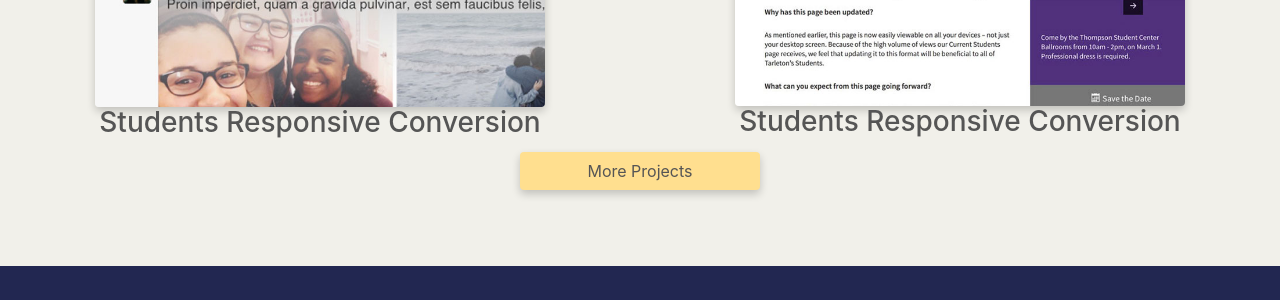
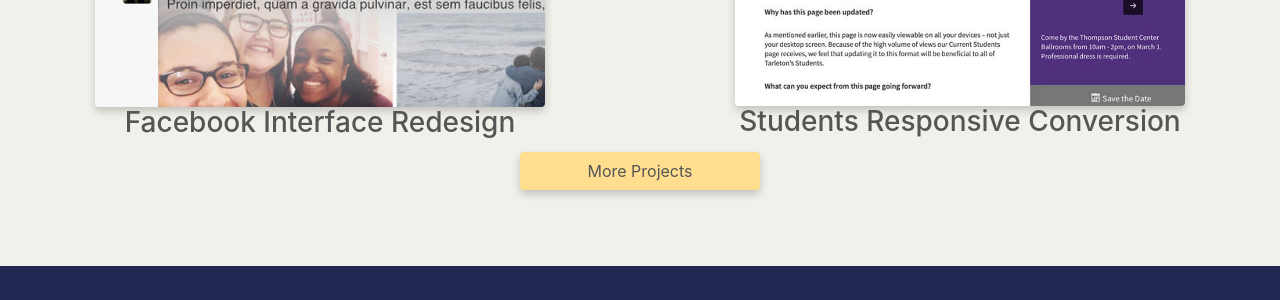
Before and after one commit to silviafuen/silviafuen.github.io, a Jekyll site: the page built from index.html, in a window 1280 px wide. Shown: the part 1715-2015 px from the top of the page. Built offline with Jekyll 4.4.1, drawn with Linux system fonts in a browser that asks for light colours; nearby versions of some CDN libraries.

Commit message:
Update index.html

```diff
--- a/index.html
+++ b/index.html
@@ -54,7 +54,7 @@ title: Silvia Fuentes - Designer &#38; Developer
 		<div class="col-md-6">
       <a href="/facebook">
         <img alt="Tarleton Students Webpage" width="450" src="/assets/posts/2017-02-27-currentstudents/thumb-facebook.jpg" class=" shadow img-fluid rounded" >
-        <h3>Students Responsive Conversion</h3>
+        <h3>Facebook Interface Redesign</h3>
       </a>
     </div>
 		<div class="col-md-6">
```
